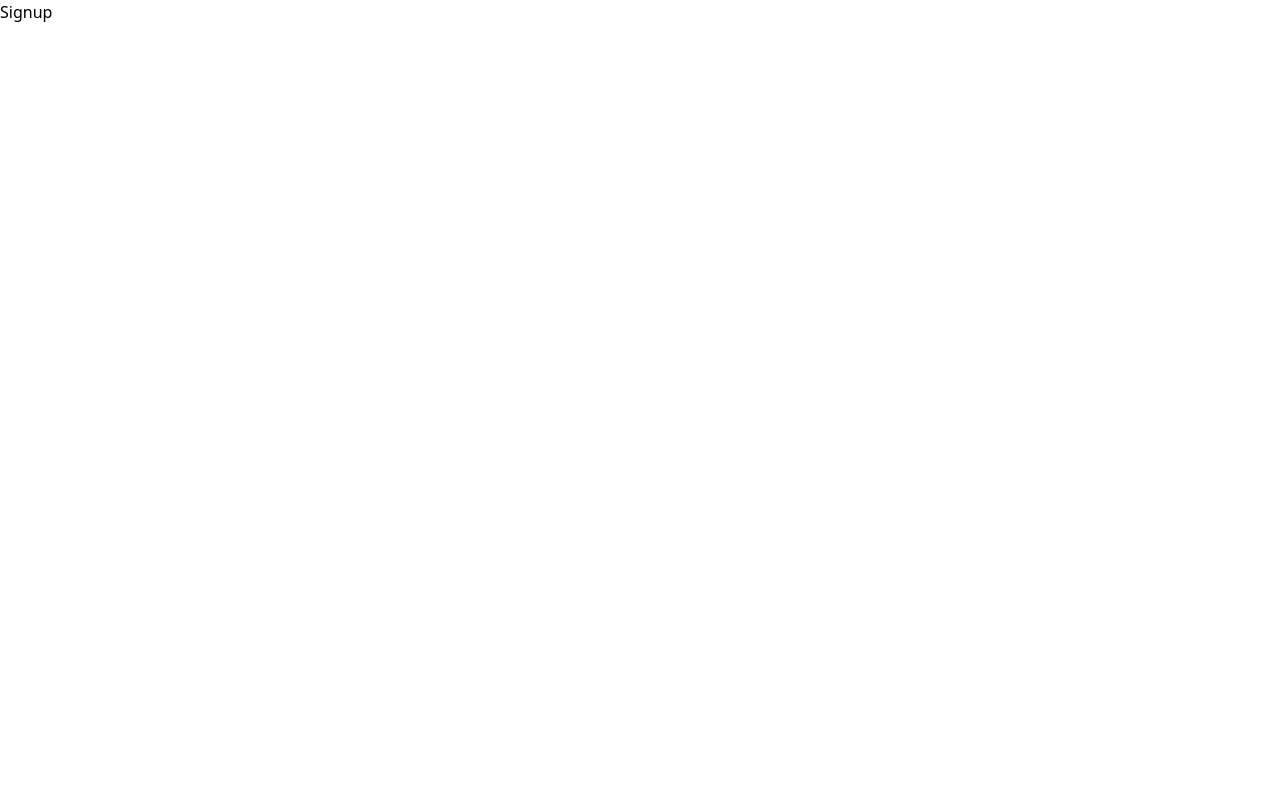
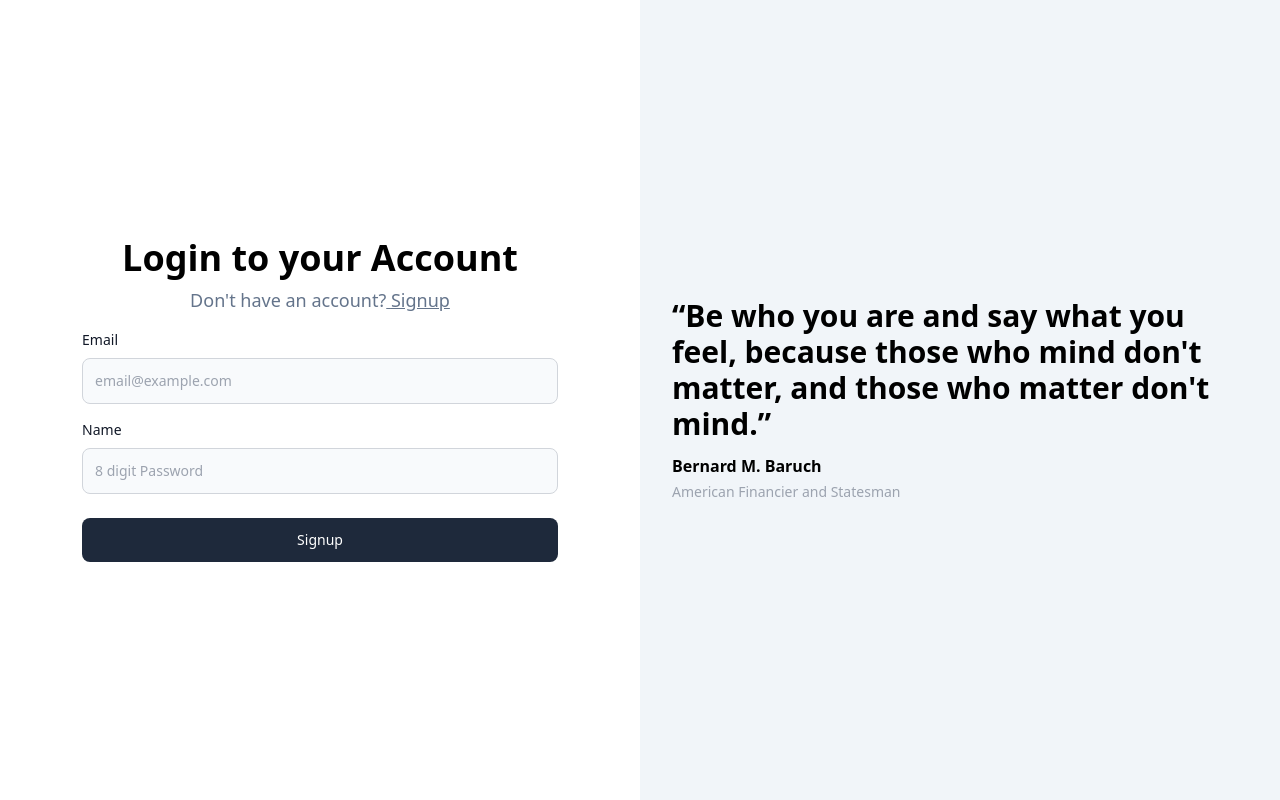
Before and after one commit to sarthaksarangi/medium-blog-fe, a React (Vite) app: page /signin in a window 1280 px wide. Built offline with nearby package versions, Linux system fonts and the light colour scheme.

Commit message:
Completed signin and signup page layout and design

```diff
--- a/src/App.tsx
+++ b/src/App.tsx
@@ -1,9 +1,12 @@
 import "./App.css";
+import Signup from "./pages/Signup";
 
 function App() {
   return (
     <>
-      <div className=" text-xl">hello</div>
+      <div className=" text-xl">
+        <Signup />
+      </div>
     </>
   );
 }
--- /dev/null
+++ b/src/Utils.ts
@@ -0,0 +1,8 @@
+import { ChangeEvent } from "react";
+
+export interface LabelledInputInterface {
+  label: string;
+  placeholder: string;
+  type: string;
+  onChange: (e: ChangeEvent<HTMLInputElement>) => void;
+}
--- /dev/null
+++ b/src/components/Auth.tsx
@@ -0,0 +1,105 @@
+import { useState } from "react";
+import { LabelledInputInterface } from "../Utils";
+import { SignupInput } from "@sarthak.dev/medium-common";
+import { Link } from "react-router-dom";
+
+const Auth = ({ type }: { type: "signup" | "signin" }) => {
+  const [postInputs, setPostInputs] = useState<SignupInput>({
+    name: "",
+    email: "",
+    password: "",
+  });
+  return (
+    <div className="flex justify-center h-screen flex-col">
+      <div className="flex justify-center">
+        <div>
+          <div className="text-center px-10">
+            {type === "signin" ? (
+              <div className="text-4xl font-extrabold">Create an Account</div>
+            ) : (
+              <div className="text-4xl font-extrabold">
+                Login to your Account
+              </div>
+            )}
+            <div className=" text-lg text-slate-500 mt-2">
+              {type === "signin"
+                ? "Already have an account?"
+                : "Don't have an account?"}
+              {type === "signin" ? (
+                <Link className="underline" to={"/signin"}>
+                  Login
+                </Link>
+              ) : (
+                <Link className="underline" to={"/signup"}>
+                  {" "}
+                  Signup
+                </Link>
+              )}
+            </div>
+          </div>
+          <div>
+            {type === "signin" ? (
+              <LabelledInput
+                label="Name"
+                placeholder="Enter your full name"
+                type="text"
+                onChange={(e) =>
+                  setPostInputs({ ...postInputs, name: e.target.value })
+                }
+              />
+            ) : (
+              <></>
+            )}
+            <LabelledInput
+              label="Email"
+              type="email"
+              placeholder="email@example.com"
+              onChange={(e) =>
+                setPostInputs({ ...postInputs, email: e.target.value })
+              }
+            />
+            <LabelledInput
+              label="Name"
+              type="password"
+              placeholder="8 digit Password"
+              onChange={(e) =>
+                setPostInputs({ ...postInputs, password: e.target.value })
+              }
+            />
+            <button
+              type="submit"
+              className="text-white w-full bg-slate-800 hover:bg-slate-900 focus:ring-4 focus:outline-none focus:ring-slate-300 font-medium rounded-lg text-sm px-5 py-3 text-center mt-6 "
+            >
+              {type === "signup" ? "Signup" : "Signin"}
+            </button>
+          </div>
+        </div>
+      </div>
+    </div>
+  );
+};
+
+export default Auth;
+
+const LabelledInput = ({
+  label,
+  placeholder,
+  type,
+  onChange,
+}: LabelledInputInterface) => {
+  return (
+    <div>
+      <label className="block mb-2 text-sm font-medium text-gray-900 mt-4">
+        {label}
+      </label>
+      <input
+        type={type}
+        id={label}
+        onChange={onChange}
+        className="bg-slate-50 border border-gray-300 text-gray-900 text-sm rounded-lg focus:ring-slate-600 focus:border-slate-500 block w-full p-3 "
+        placeholder={placeholder}
+        required
+      />
+    </div>
+  );
+};
--- /dev/null
+++ b/src/components/Quote.tsx
@@ -0,0 +1,23 @@
+const Quote = () => {
+  return (
+    <>
+      <div className=" bg-slate-100 h-screen flex justify-center flex-col ">
+        <div className="flex justify-center ">
+          <div className="max-w-xl">
+            <h2 className="text-3xl font-bold">
+              “Be who you are and say what you feel, because those who mind
+              don't matter, and those who matter don't mind.”
+            </h2>
+
+            <p className="text-md mt-3  font-bold">Bernard M. Baruch</p>
+            <p className="text-sm font-light  text-gray-400 mt-1">
+              American Financier and Statesman
+            </p>
+          </div>
+        </div>
+      </div>
+    </>
+  );
+};
+
+export default Quote;
--- a/src/pages/Signin.tsx
+++ b/src/pages/Signin.tsx
@@ -1,5 +1,17 @@
+import Auth from "../components/Auth";
+import Quote from "../components/Quote";
+
 export const Signin = () => {
-  return <div>Signin</div>;
+  return (
+    <div className=" grid grid-cols-2">
+      <div>
+        <Auth type={"signin"} />
+      </div>
+      <div className="invisible lg:visible">
+        <Quote />
+      </div>
+    </div>
+  );
 };
 
 export default Signin;
--- a/src/pages/Signup.tsx
+++ b/src/pages/Signup.tsx
@@ -1,5 +1,17 @@
+import Auth from "../components/Auth";
+import Quote from "../components/Quote";
+
 export const Signup = () => {
-  return <div>Signup</div>;
+  return (
+    <div className=" grid grid-cols-2">
+      <div>
+        <Auth type={"signup"} />
+      </div>
+      <div className="invisible lg:visible">
+        <Quote />
+      </div>
+    </div>
+  );
 };
 
 export default Signup;
```
